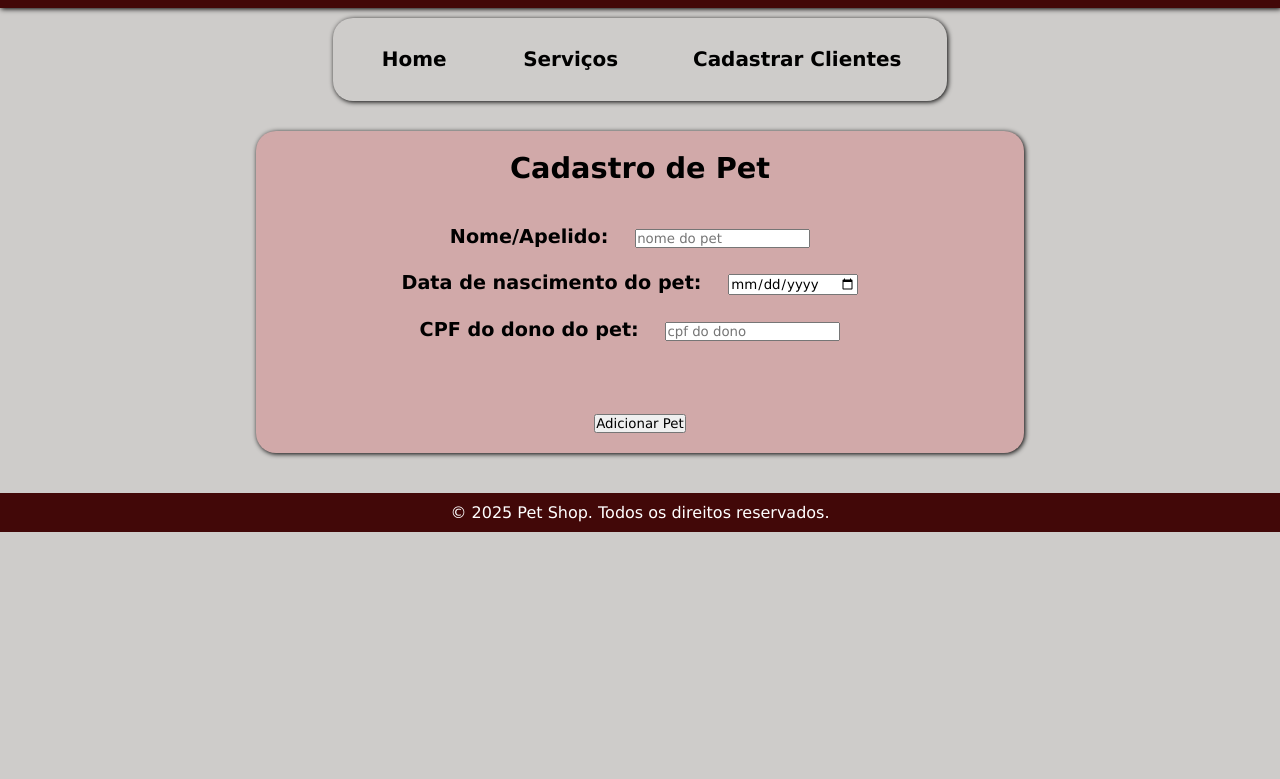
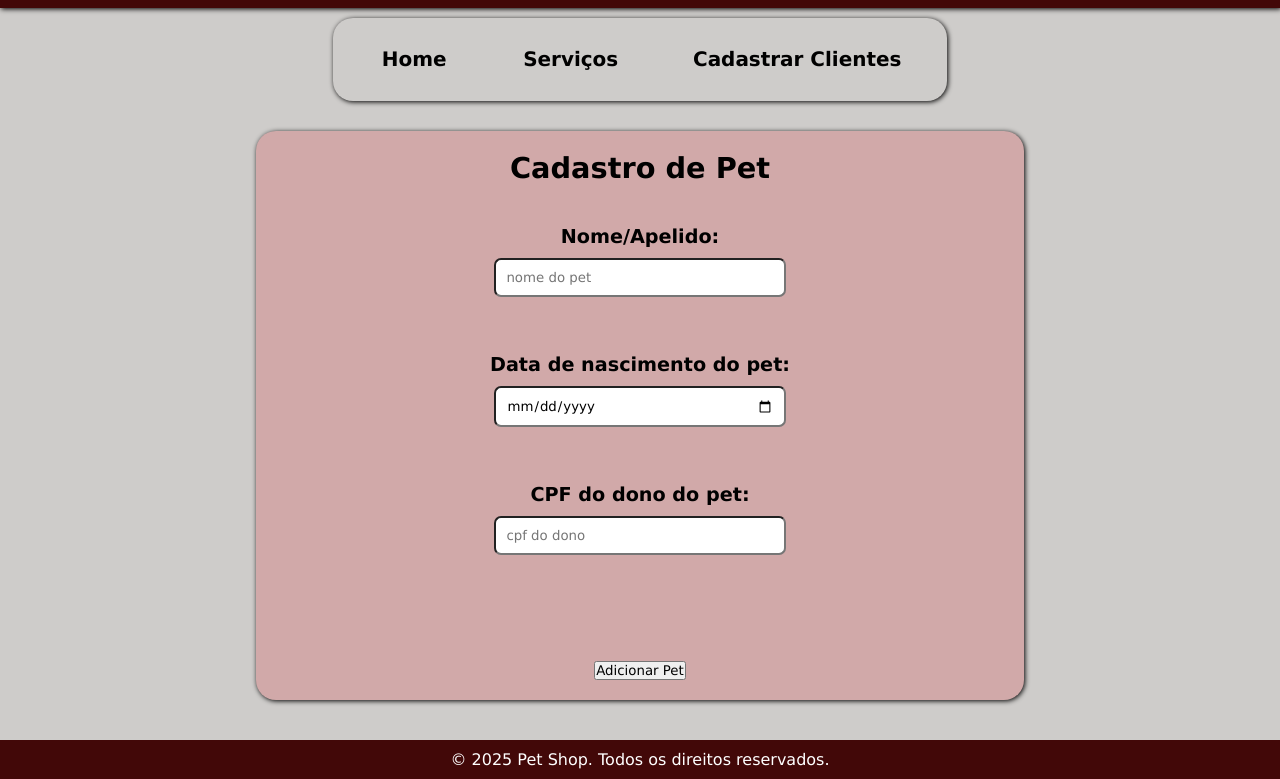
Before and after one commit to JohnMoreno23/petshop, a plain HTML site: page pets.html in a window 1280 px wide. Shown: the part 90-869 px from the top of the page. Before the commit the page ends 800 px from the top, so only its background shows below. Drawn offline with Linux system fonts and the light colour scheme.

Commit message:
ajustes alinhamento de caixas de texto

```diff
--- a/style.css
+++ b/style.css
@@ -125,8 +125,20 @@ footer {
     padding: 10px;
 }
 
+label {
+    font-weight: bold;
+    display: block;
+    margin-bottom: 10px;
+    text-align: center;
+}
+
 input.separar {
-    margin: 0 20px;
+    margin: 10px auto;
+    display: block;
+    border-radius: 7px;
+    width: 40%;
+    padding: 10px;
+    box-sizing: border-box;
 }
 
 /* Media queries */
```
